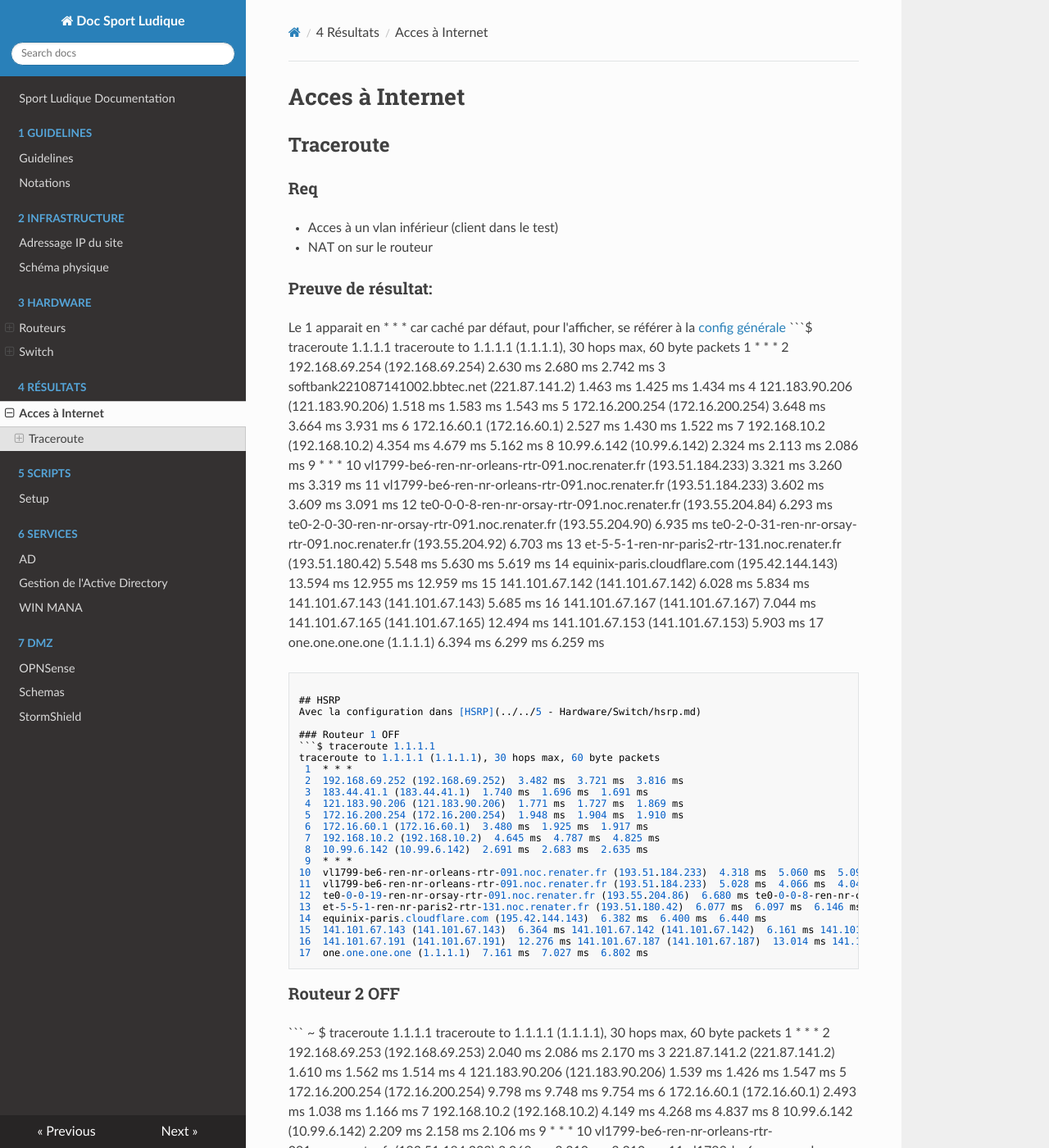
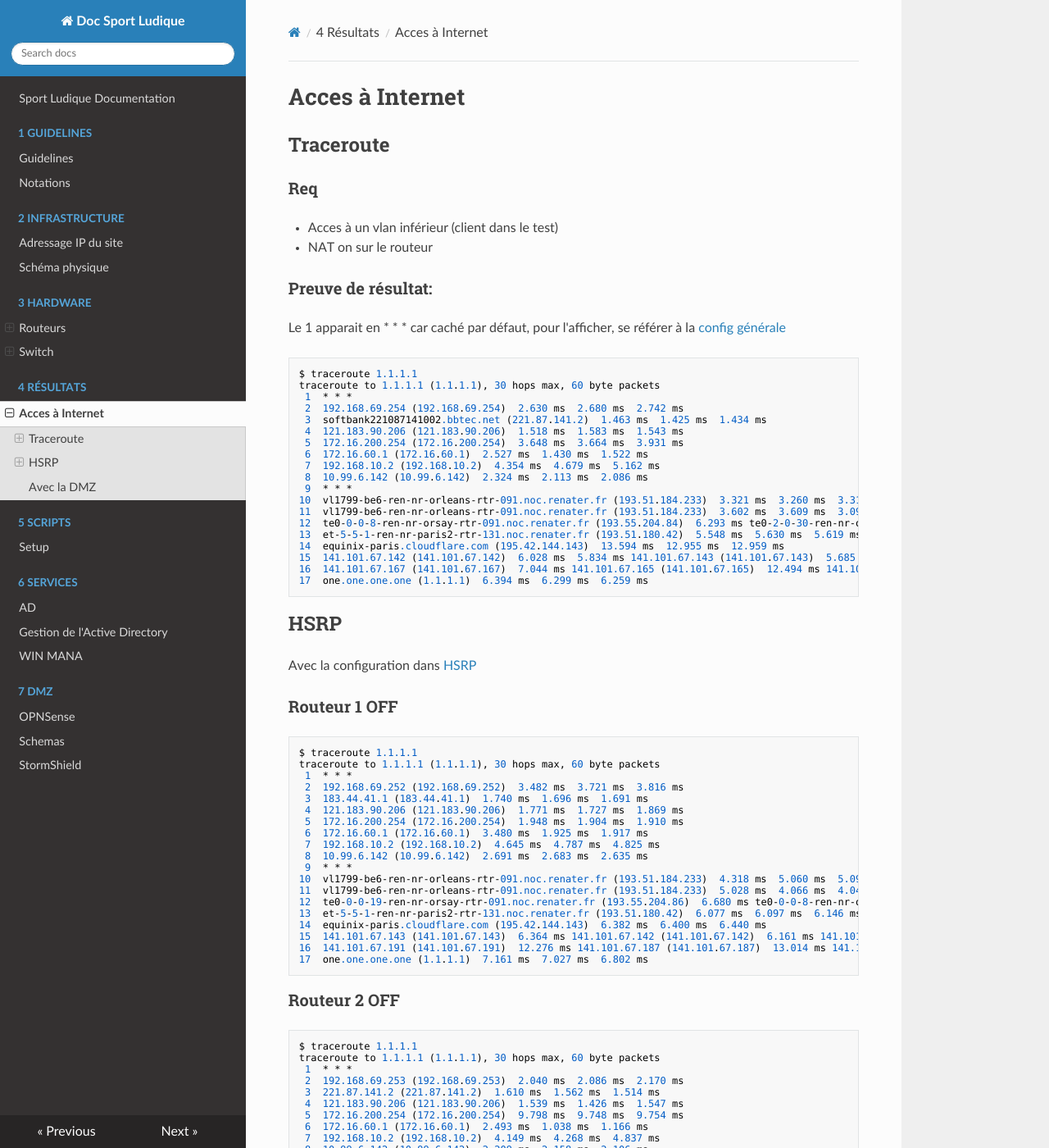
Before and after one commit to DSISportLudique/SportLudique2Doc, an MkDocs documentation site: the page built from docs/4 - Résultats/AccesInternet.md, in a window 1280 px wide and 1400 px high. Shown: the whole window at 82% size. Built offline with MkDocs 1.6.1, drawn with Linux system fonts in a browser that asks for light colours; nearby versions of some CDN libraries; some of the changed text lies outside the part shown.

Commit message:
results fixed

````diff
--- a/docs/4 - Résultats/AccesInternet.md
+++ b/docs/4 - Résultats/AccesInternet.md
@@ -7,7 +7,8 @@
 
 ### Preuve de résultat:
 Le 1 apparait en * * * car caché par défaut, pour l'afficher, se référer à la [config générale](../3 - Hardware/Switch/SwitchHP.md/#nb)
-```$ traceroute 1.1.1.1
+```
+$ traceroute 1.1.1.1
 traceroute to 1.1.1.1 (1.1.1.1), 30 hops max, 60 byte packets
  1  * * *
  2  192.168.69.254 (192.168.69.254)  2.630 ms  2.680 ms  2.742 ms
@@ -29,10 +30,11 @@ traceroute to 1.1.1.1 (1.1.1.1), 30 hops max, 60 byte packets
 ```
 
 ## HSRP
-Avec la configuration dans [HSRP](../../5 - Hardware/Switch/hsrp.md)
+Avec la configuration dans [HSRP](../3 - Hardware/Routeurs/HSRP.md)
 
 ### Routeur 1 OFF
-```$ traceroute 1.1.1.1
+```
+$ traceroute 1.1.1.1
 traceroute to 1.1.1.1 (1.1.1.1), 30 hops max, 60 byte packets
  1  * * *
  2  192.168.69.252 (192.168.69.252)  3.482 ms  3.721 ms  3.816 ms
@@ -54,7 +56,8 @@ traceroute to 1.1.1.1 (1.1.1.1), 30 hops max, 60 byte packets
 ```
 
 ### Routeur 2 OFF
-``` ~ $ traceroute 1.1.1.1
+```
+$ traceroute 1.1.1.1
 traceroute to 1.1.1.1 (1.1.1.1), 30 hops max, 60 byte packets
  1  * * *
  2  192.168.69.253 (192.168.69.253)  2.040 ms  2.086 ms  2.170 ms
@@ -76,10 +79,11 @@ traceroute to 1.1.1.1 (1.1.1.1), 30 hops max, 60 byte packets
 ```
 
 ### VLAN Server + DMZ
-![Serveurs](../../assets/'ping internet depuis vlan serveur par dmz')
+![Serveurs](../assets/PingInternetVlanServeurDMZ.png)
 
 ## Avec la DMZ
-```$ traceroute 1.1.1.1
+```
+$ traceroute 1.1.1.1
 traceroute to 1.1.1.1 (1.1.1.1), 30 hops max, 60 byte packets
  1  * * *
  2  192.168.68.254 (192.168.68.254)  1.362 ms  1.353 ms  1.344 ms
````
Also changed, not shown: docs/assets/PingInternetVlanServeurDMZ.png (renamed from docs/assets/ping internet depuis vlan serveur par dmz.png).
